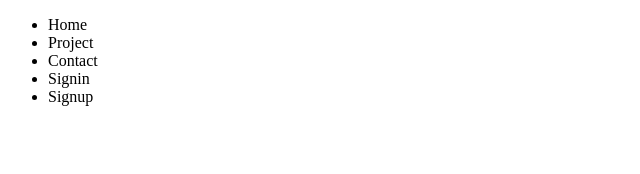
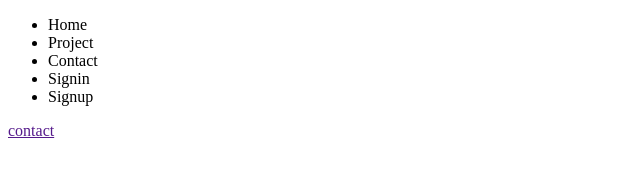
Before and after one commit to jayadevac/myrepo, a plain HTML site: page index.html in a window 1280 px wide. Shown: the full height of the page, 0-640 px from the left. Drawn offline with Linux system fonts and the light colour scheme.

Commit message:
change
added foot link

```diff
--- a/index.html
+++ b/index.html
@@ -21,7 +21,7 @@
 
   </main>
   <footer>
-
+    <a href="">contact</a>
   </footer>
   </div>
   <script type="text/javascript">
```
